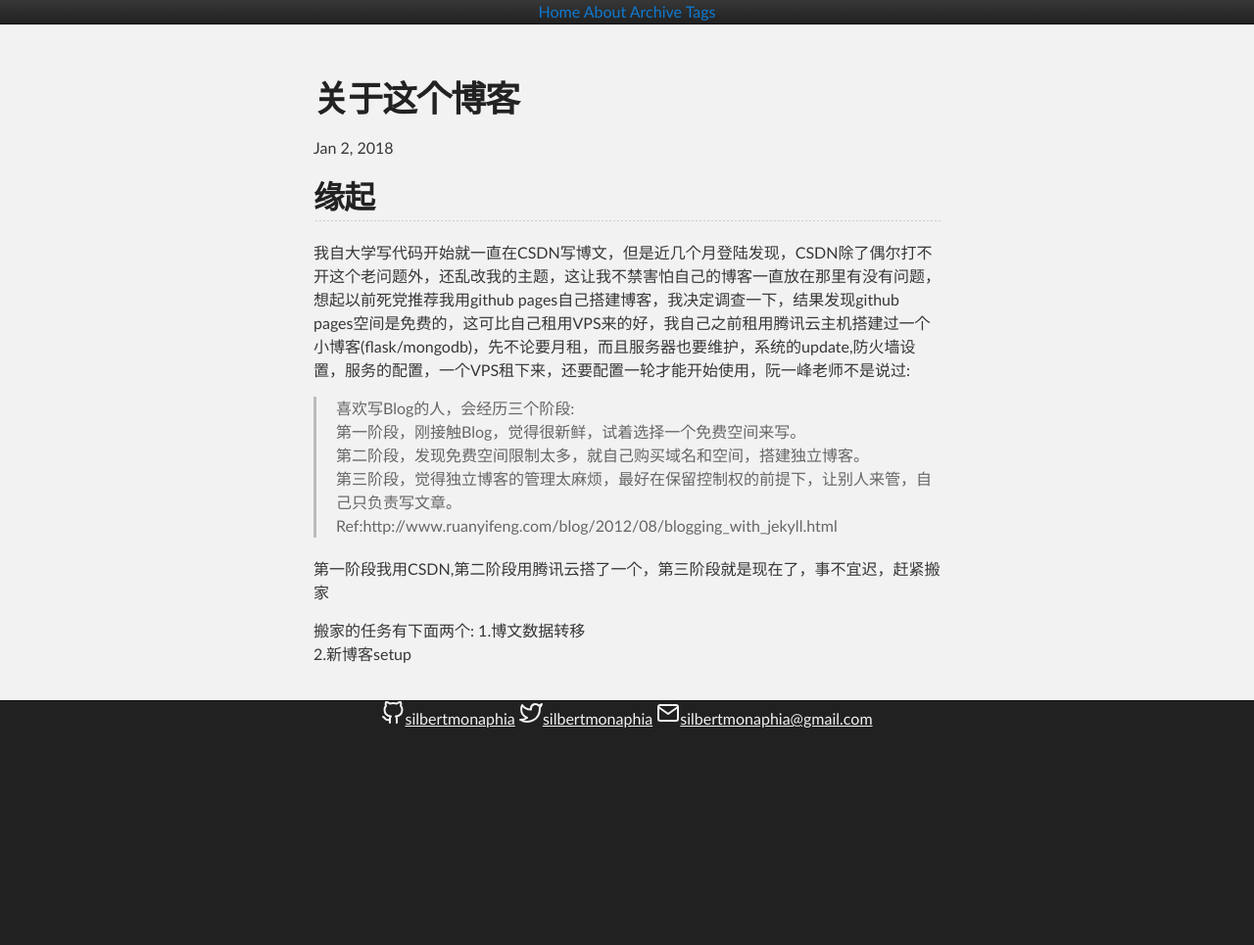
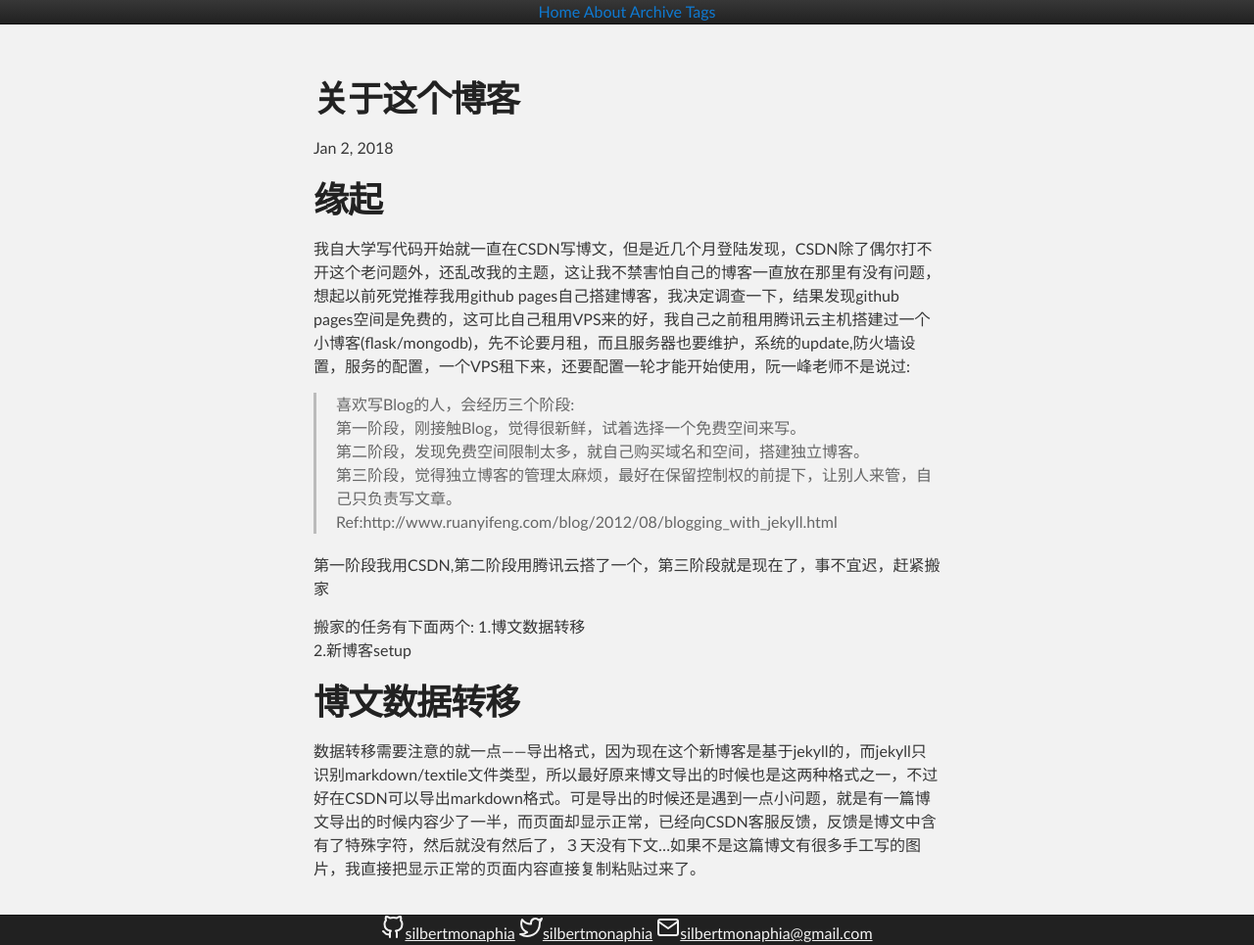
Before and after one commit to silbertmonaphia/silbertmonaphia.github.io, a Jekyll site: the page built from _posts/2018-01-02-关于这个博客.md, in a window 1280 px wide. Shown: the whole page at 98% size. Built offline with Jekyll 4.4.1, drawn with Linux system fonts in a browser that asks for light colours; our own code applies the rules of GitHub Pages for plain Markdown files; the repository's description, which GitHub fills in, is left out; before the commit the page ends 900 px from its top, so only the background shows below that.

Commit message:
Update 2018-01-02-关于这个博客.md

```diff
--- a/_posts/2018-01-02-关于这个博客.md
+++ b/_posts/2018-01-02-关于这个博客.md
@@ -1,7 +1,7 @@
 ---
 published: true
 ---
-## 缘起
+# 缘起
 
 我自大学写代码开始就一直在CSDN写博文，但是近几个月登陆发现，CSDN除了偶尔打不开这个老问题外，还乱改我的主题，这让我不禁害怕自己的博客一直放在那里有没有问题，想起以前死党推荐我用github pages自己搭建博客，我决定调查一下，结果发现github pages空间是免费的，这可比自己租用VPS来的好，我自己之前租用腾讯云主机搭建过一个小博客(flask/mongodb)，先不论要月租，而且服务器也要维护，系统的update,防火墙设置，服务的配置，一个VPS租下来，还要配置一轮才能开始使用，阮一峰老师不是说过:
 
@@ -16,3 +16,6 @@ Ref:http://www.ruanyifeng.com/blog/2012/08/blogging_with_jekyll.html
 搬家的任务有下面两个:
 1.博文数据转移
 2.新博客setup
+
+# 博文数据转移
+数据转移需要注意的就一点——导出格式，因为现在这个新博客是基于jekyll的，而jekyll只识别markdown/textile文件类型，所以最好原来博文导出的时候也是这两种格式之一，不过好在CSDN可以导出markdown格式。可是导出的时候还是遇到一点小问题，就是有一篇博文导出的时候内容少了一半，而页面却显示正常，已经向CSDN客服反馈，反馈是博文中含有了特殊字符，然后就没有然后了，３天没有下文...如果不是这篇博文有很多手工写的图片，我直接把显示正常的页面内容直接复制粘贴过来了。
```
